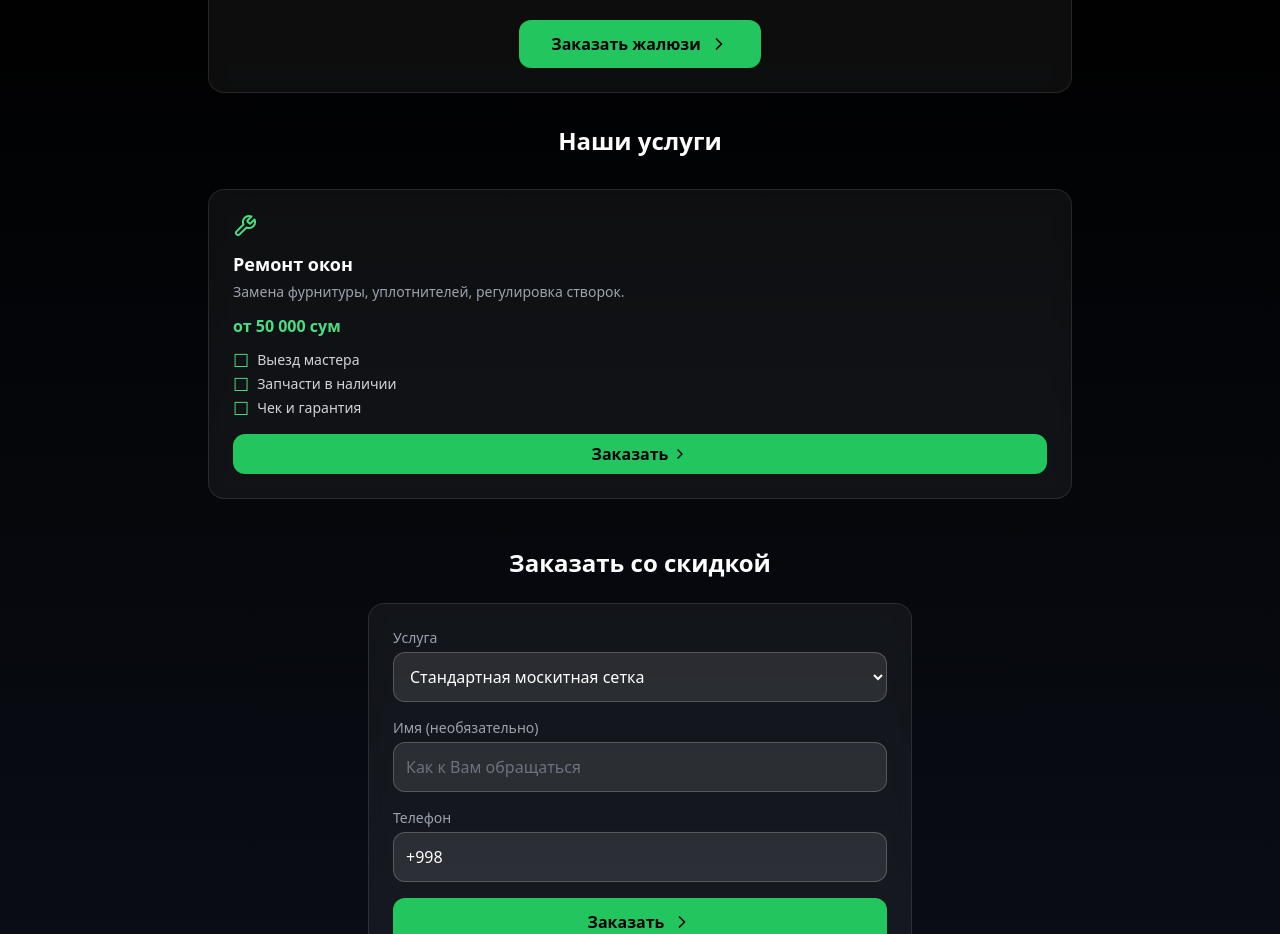
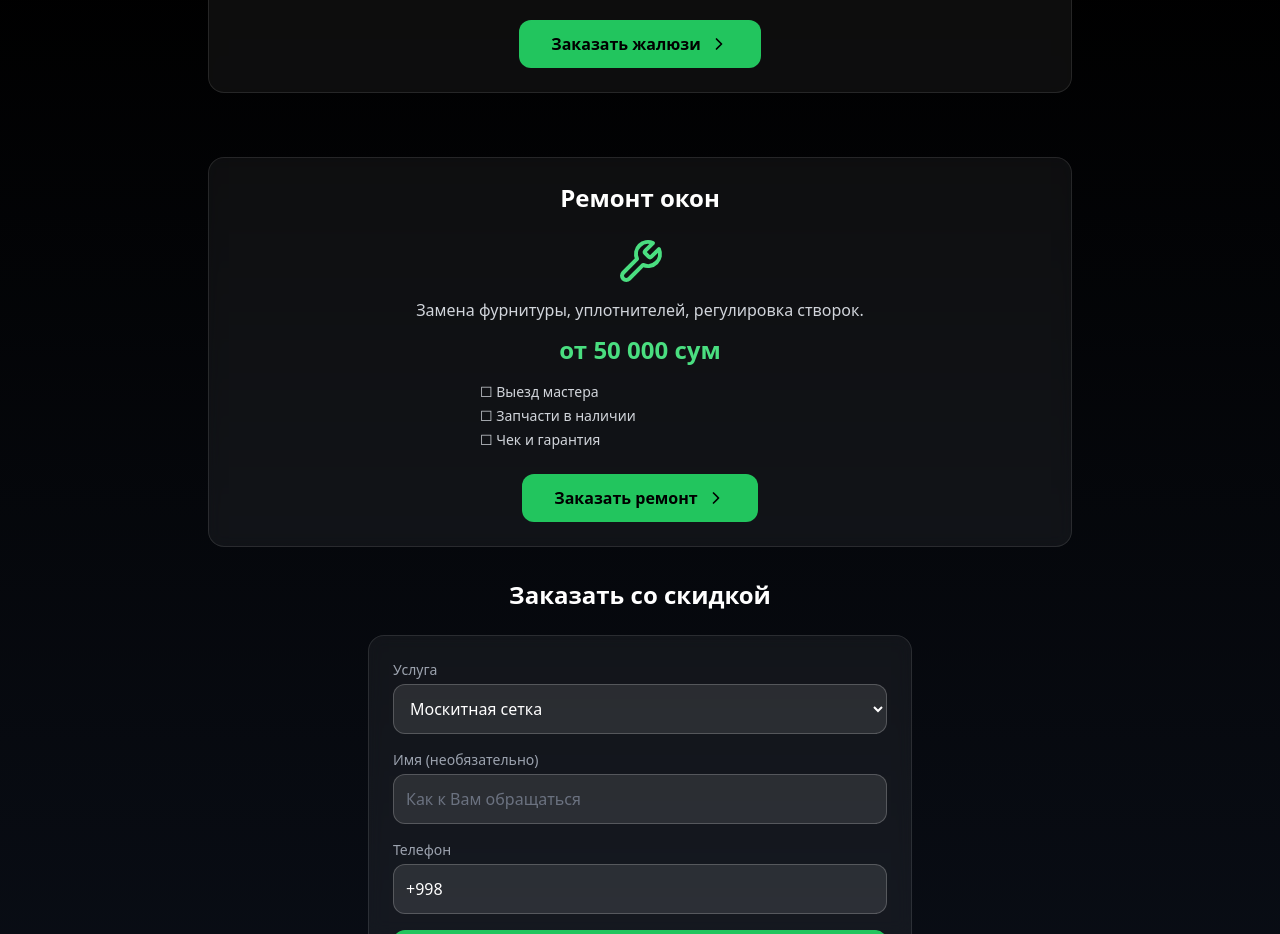
Before and after one commit to ibrokhim-18/moskitki-vercel, a React (Vite) app: page / in a window 1280 px wide. Shown: the part 1880-2814 px from the top of the page. Built offline with nearby package versions, Linux system fonts and the light colour scheme.

Commit message:
Update Landing.tsx

```diff
--- a/src/Landing.tsx
+++ b/src/Landing.tsx
@@ -10,7 +10,6 @@ import {
   Hammer,
   Star,
   ChevronRight,
-  Sparkles,
   Wrench,
   Wind,
 } from "lucide-react";
@@ -19,18 +18,6 @@ const PHONE_NUMBER = "+998 99 055 06 60";
 const PHONE_LINK = "tel:+998990550660";
 const TELEGRAM_USERNAME = "moskitki_uz";
 const TELEGRAM_LINK = `https://t.me/${TELEGRAM_USERNAME}`;
-
-// Услуги (только ремонт окон)
-const SERVICES = [
-  {
-    key: "remont-okon",
-    titleKey: "service_window_title",
-    price: "от 50 000 сум",
-    descKey: "service_window_desc",
-    icon: <Wrench className="h-6 w-6" />,
-    featuresKeys: ["master_visit", "parts_stock", "receipt_guarantee"],
-  },
-];
 
 function formatPhone(input: string) {
   const digits = input.replace(/\D/g, "").slice(0, 12);
@@ -53,7 +40,7 @@ export default function Landing() {
     ReactGA.send({ hitType: "pageview", page: location });
   }, [location]);
 
-  const [selectedService, setSelectedService] = useState("Стандартная москитная сетка");
+  const [selectedService, setSelectedService] = useState("Москитная сетка");
   const [phone, setPhone] = useState("+998 ");
   const [name, setName] = useState("");
   const [submitting, setSubmitting] = useState(false);
@@ -137,12 +124,11 @@ export default function Landing() {
         </div>
       </section>
 
-      {/* ========== 1 КАРТОЧКА: МОСКИТНЫЕ СЕТКИ ========== */}
+      {/* КАРТОЧКА 1: МОСКИТНЫЕ СЕТКИ */}
       <section className="max-w-4xl mx-auto px-4 py-8">
         <div className="bg-white/5 rounded-2xl p-6 backdrop-blur border border-white/10">
           <h2 className="text-2xl font-bold text-center mb-6">Москитные сетки</h2>
           <div className="grid md:grid-cols-2 gap-6">
-            {/* Стандартная сетка */}
             <div className="text-center">
               <img src="/images/standart.jpg" alt="Стандартная сетка" className="w-full h-auto rounded-xl mb-3" />
               <h3 className="text-lg font-bold">Стандартная москитная сетка</h3>
@@ -157,7 +143,6 @@ export default function Landing() {
                 <li>☐ Гарантия 1 года</li>
               </ul>
             </div>
-            {/* Сетка Синакс */}
             <div className="text-center">
               <img src="/images/synax.jpg" alt="Сетка Синакс" className="w-full h-auto rounded-xl mb-3" />
               <h3 className="text-lg font-bold">Сетка Синакс</h3>
@@ -179,7 +164,7 @@ export default function Landing() {
         </div>
       </section>
 
-      {/* ========== 1 КАРТОЧКА: ЖАЛЮЗИ ========== */}
+      {/* КАРТОЧКА 2: ЖАЛЮЗИ */}
       <section className="max-w-4xl mx-auto px-4 py-8">
         <div className="bg-white/5 rounded-2xl p-6 backdrop-blur border border-white/10">
           <h2 className="text-2xl font-bold text-center mb-6">Жалюзи и рулонные шторы</h2>
@@ -219,43 +204,42 @@ export default function Landing() {
         </div>
       </section>
 
-      {/* ========== НАШИ УСЛУГИ (ремонт окон) ========== */}
-      <section className="max-w-4xl mx-auto px-4 pb-12">
-        <h2 className="text-2xl font-bold text-center mb-8">{t("services_title")}</h2>
-        <div className="grid md:grid-cols-1 gap-4">
-          {SERVICES.map((s) => (
-            <div key={s.key} className="bg-white/5 rounded-2xl p-6 backdrop-blur border border-white/10 flex flex-col">
-              <div className="text-green-400 mb-3">{s.icon}</div>
-              <h3 className="font-bold text-lg mb-1">{t(s.titleKey)}</h3>
-              <p className="text-gray-400 text-sm mb-3">{t(s.descKey)}</p>
-              <div className="mb-3"><span className="text-green-400 font-bold">{s.price}</span></div>
-              <ul className="space-y-1 mb-4">
-                {s.featuresKeys.map((f, i) => (
-                  <li key={i} className="flex items-center gap-2 text-sm text-gray-300">
-                    <span className="text-green-400 text-lg leading-none">☐</span> {t(f)}
-                  </li>
-                ))}
-              </ul>
-              <button onClick={() => handleOrderClick(t(s.titleKey))} className="mt-auto flex items-center justify-center gap-1 bg-green-500 hover:bg-green-600 text-black font-semibold py-2 px-4 rounded-xl transition">
-                {t("order_btn")} <ChevronRight className="h-4 w-4" />
-              </button>
+      {/* КАРТОЧКА 3: РЕМОНТ ОКОН */}
+      <section className="max-w-4xl mx-auto px-4 py-8">
+        <div className="bg-white/5 rounded-2xl p-6 backdrop-blur border border-white/10">
+          <h2 className="text-2xl font-bold text-center mb-6">Ремонт окон</h2>
+          <div className="max-w-md mx-auto text-center">
+            <Wrench className="h-12 w-12 text-green-400 mx-auto mb-3" />
+            <p className="text-gray-300 mb-3">Замена фурнитуры, уплотнителей, регулировка створок.</p>
+            <div className="mt-2">
+              <span className="text-green-400 font-bold text-2xl">от 50 000 сум</span>
             </div>
-          ))}
+            <ul className="text-left max-w-xs mx-auto mt-4 space-y-1 text-sm text-gray-300">
+              <li>☐ Выезд мастера</li>
+              <li>☐ Запчасти в наличии</li>
+              <li>☐ Чек и гарантия</li>
+            </ul>
+          </div>
+          <div className="text-center mt-6">
+            <button onClick={() => handleOrderClick("Ремонт окон")} className="bg-green-500 hover:bg-green-600 text-black font-semibold px-8 py-3 rounded-xl transition inline-flex items-center gap-2">Заказать ремонт <ChevronRight className="h-5 w-5" /></button>
+          </div>
         </div>
       </section>
 
-      {/* Форма заказа */}
+      {/* ФОРМА ЗАКАЗА с тремя пунктами */}
       <section id="form" className="max-w-xl mx-auto px-4 pb-16">
         <h2 className="text-2xl font-bold text-center mb-6">{t("form_title")}</h2>
         <form onSubmit={onSubmit} className="bg-white/5 backdrop-blur rounded-2xl p-6 space-y-4 border border-white/10">
           <div>
             <label className="text-sm text-gray-400 mb-1 block">{t("service_label")}</label>
-            <select value={selectedService} onChange={(e) => setSelectedService(e.target.value)} className="w-full p-3 rounded-xl bg-white/10 text-white border border-white/20">
-              <option>Стандартная москитная сетка</option>
-              <option>Сетка Синакс</option>
-              <option>Горизонтальные жалюзи</option>
-              <option>Вертикальные / рулонные шторы</option>
-              <option>{t("service_window_title")}</option>
+            <select
+              value={selectedService}
+              onChange={(e) => setSelectedService(e.target.value)}
+              className="w-full p-3 rounded-xl bg-white/10 text-white border border-white/20"
+            >
+              <option>Москитная сетка</option>
+              <option>Жалюзи</option>
+              <option>Ремонт окон</option>
             </select>
           </div>
           <div>
```
